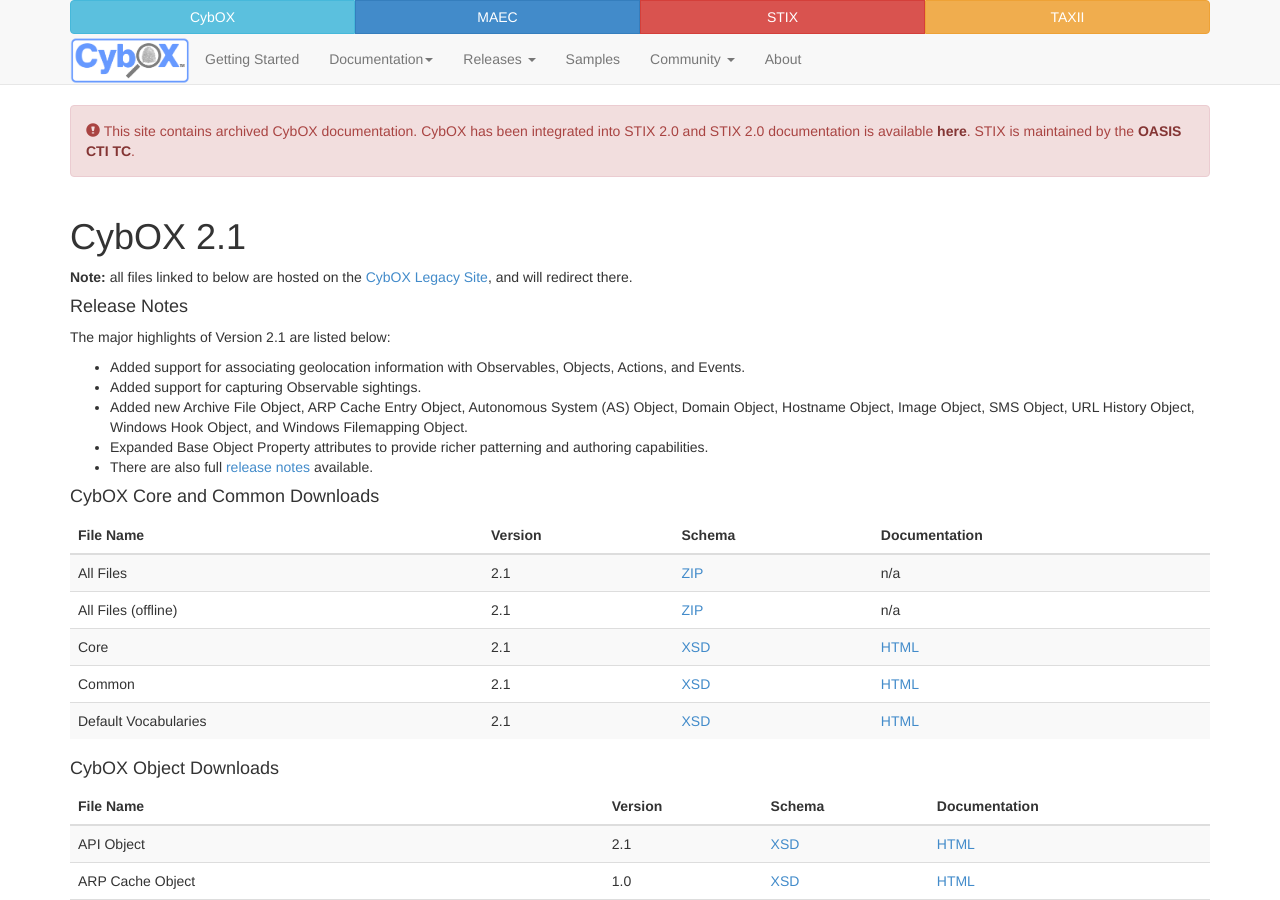
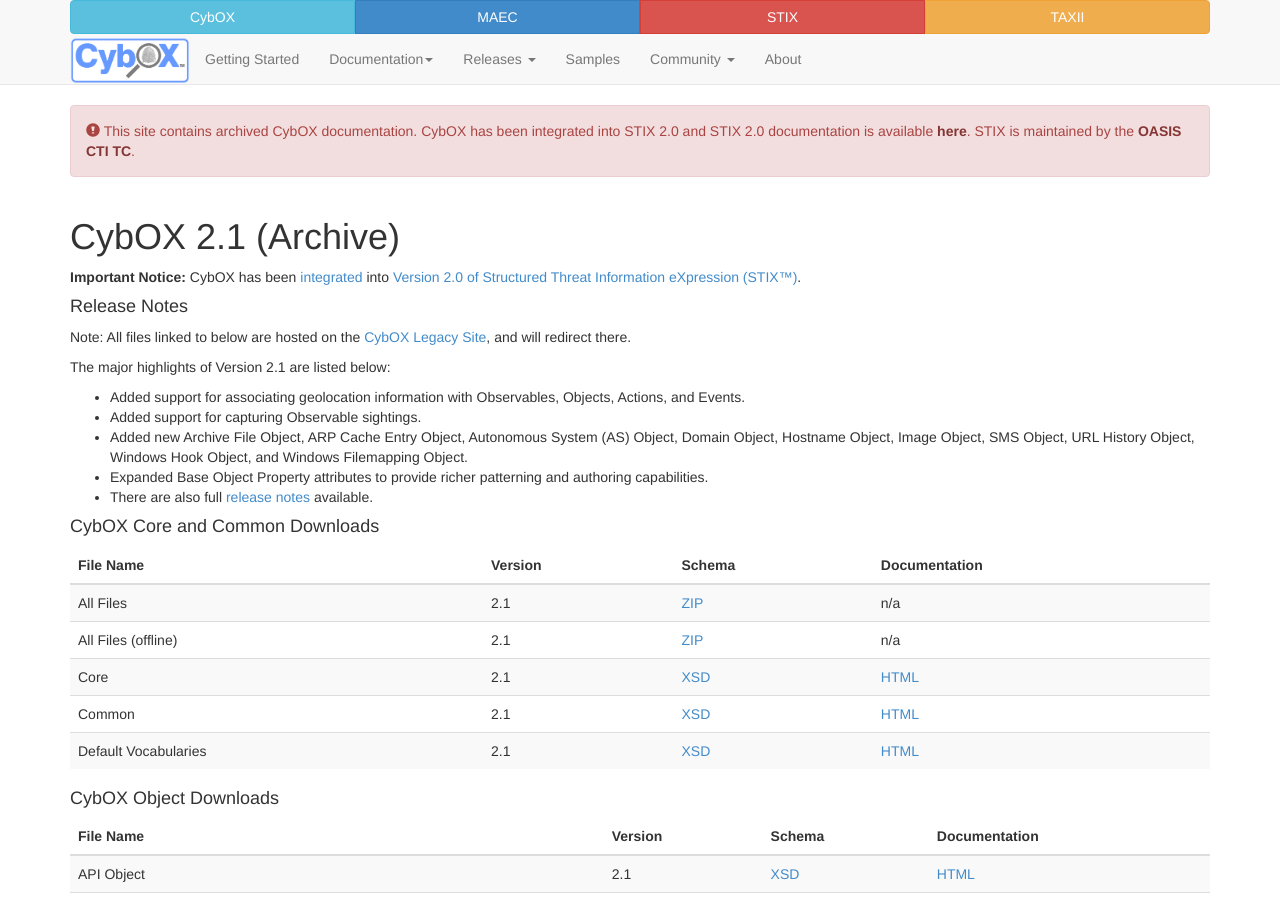
Before and after one commit to CybOXProject/cyboxproject.github.io, a Jekyll site: the page built from releases/2.1/index.md, in a window 1280 px wide and 900 px high. Built offline with Jekyll 4.4.1, drawn with Linux system fonts in a browser that asks for light colours.

Commit message:
Updated the v2.1 page
Changed the current version info to indicated CybOX has been integrated into STIX, and added a link to the STIX 2.0 website.

```diff
--- a/releases/2.1/index.md
+++ b/releases/2.1/index.md
@@ -1,11 +1,13 @@
 ---
 layout: flat
-title: CybOX 2.1
+title: CybOX 2.1 (Archive)
 ---
 
-**Note:** all files linked to below are hosted on the [CybOX Legacy Site](https://cybox.mitre.org), and will redirect there.
+**Important Notice:** CybOX has been [integrated](https://oasis-open.github.io/cti-documentation/stix/compare#one-standard) into [Version 2.0 of Structured Threat Information eXpression (STIX™)](https://oasis-open.github.io/cti-documentation/).
 
 #### Release Notes
+
+Note: All files linked to below are hosted on the [CybOX Legacy Site](https://cybox.mitre.org), and will redirect there.
 
 The major highlights of Version 2.1 are listed below:
 
```
